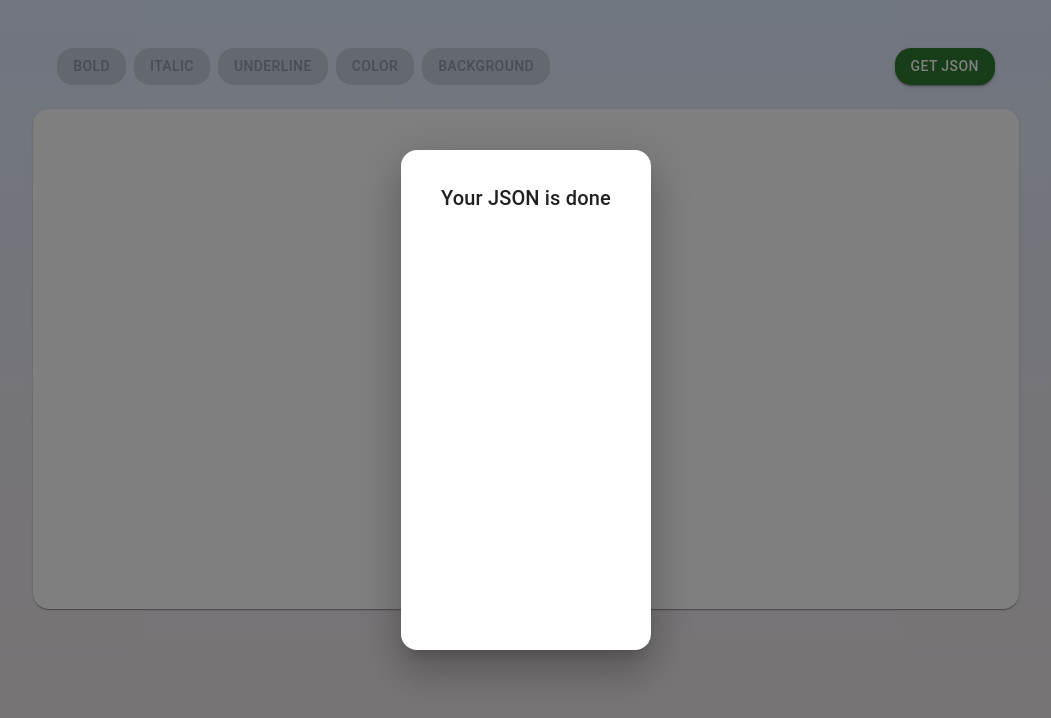
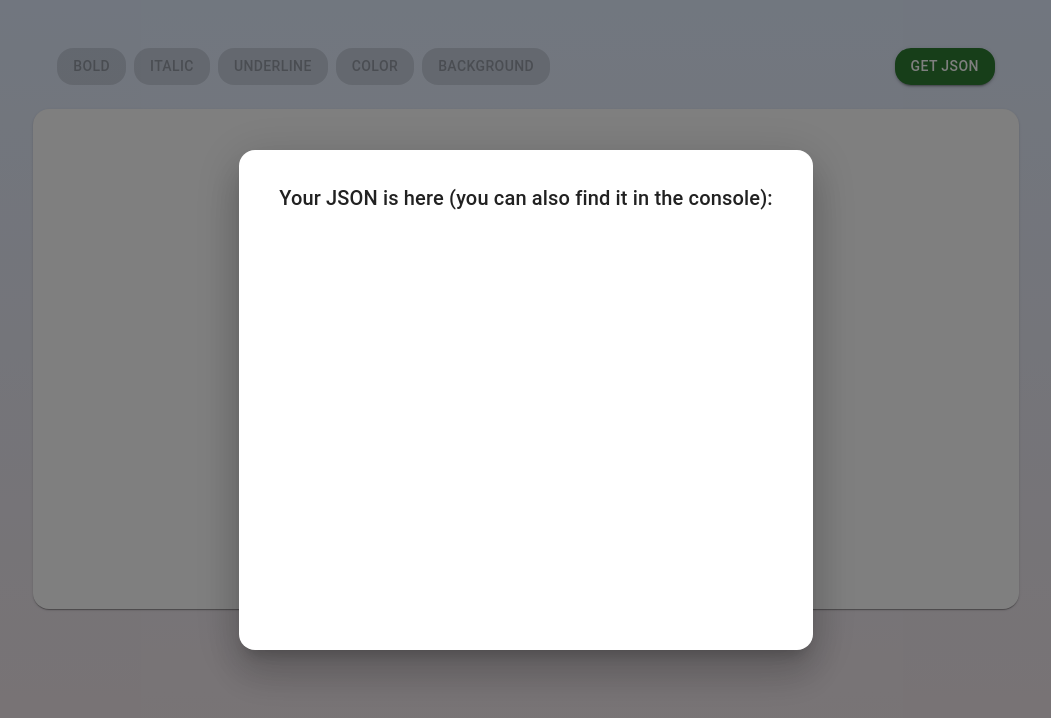
Before and after one commit to khrulenko/redentu_text_editor, a React (Create React App) app: page / in a window 1280 px wide. Both pictures are taken after a click on the button "GET JSON". Shown: the top 718 px of the page, without its empty margins (114-1165 px from the left). Built offline with nearby package versions, Linux system fonts and the light colour scheme.

Commit message:
added onSelect event and improved JSON dialog

```diff
--- a/src/App.jsx
+++ b/src/App.jsx
@@ -18,7 +18,9 @@ function App() {
       <TextEditor additionalButton={additionalButton} />
 
       <Dialog open={isOpen} onClose={onClose}>
-        <DialogTitle>Your JSON is done</DialogTitle>
+        <DialogTitle>
+          Your JSON is here {'('}you can also find it in the console{')'}:
+        </DialogTitle>
         {JSON.stringify(getJsonFromNodes())}
       </Dialog>
     </MainLayout>
--- a/src/components/TextEditor/index.jsx
+++ b/src/components/TextEditor/index.jsx
@@ -217,7 +217,7 @@ const TextEditor = ({ additionalButton }) => {
       <Paper
         id="editor"
         contentEditable
-        onMouseUp={handleMouseUp}
+        onSelect={handleMouseUp}
         onInput={handleInput}
       />
     </Stack>
--- a/src/utils.js
+++ b/src/utils.js
@@ -122,6 +122,8 @@ const getJsonFromNodes = () => {
     return acc;
   }, []);
 
+  console.log('Your JSON:', json);
+
   return json;
 };
 
```
